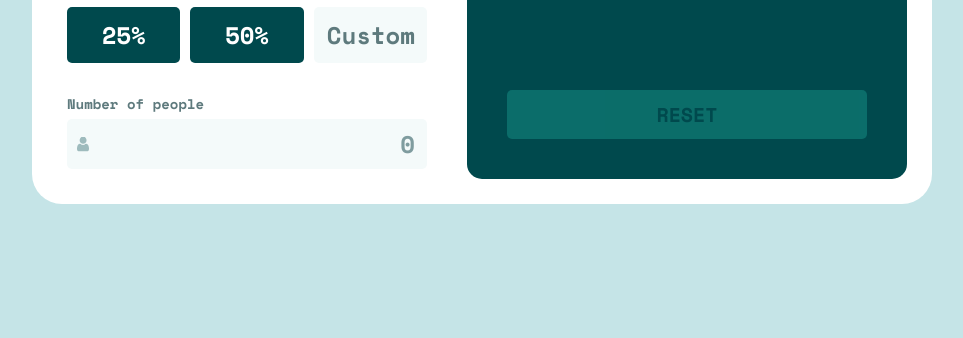
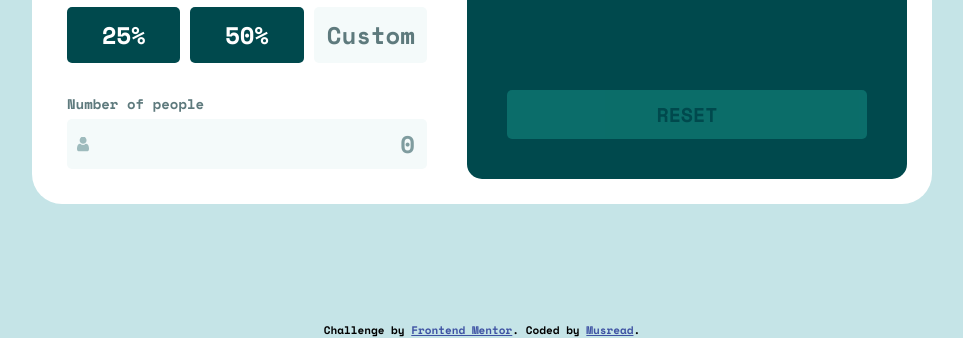
Before and after one commit to Musread/tip-calculator, a website: page index.html in a window 1280 px wide. Shown: the part 478-816 px from the top of the page, without its empty margins (158-1121 px from the left). Drawn offline with nearby package versions, Linux system fonts and the light colour scheme.

Commit message:
Add attribution

```diff
--- a/index.html
+++ b/index.html
@@ -126,12 +126,12 @@
         </div>
       </div>
     </main>
-    <!-- <div class="attribution">
+    <div class="attribution">
       Challenge by
       <a href="https://www.frontendmentor.io?ref=challenge" target="_blank"
         >Frontend Mentor</a
-      >. Coded by <a href="#">Your Name Here</a>.
-    </div> -->
+      >. Coded by <a href="https://github.com/Musread">Musread</a>.
+    </div>
   </body>
   <script src="app.js"></script>
 </html>
```
